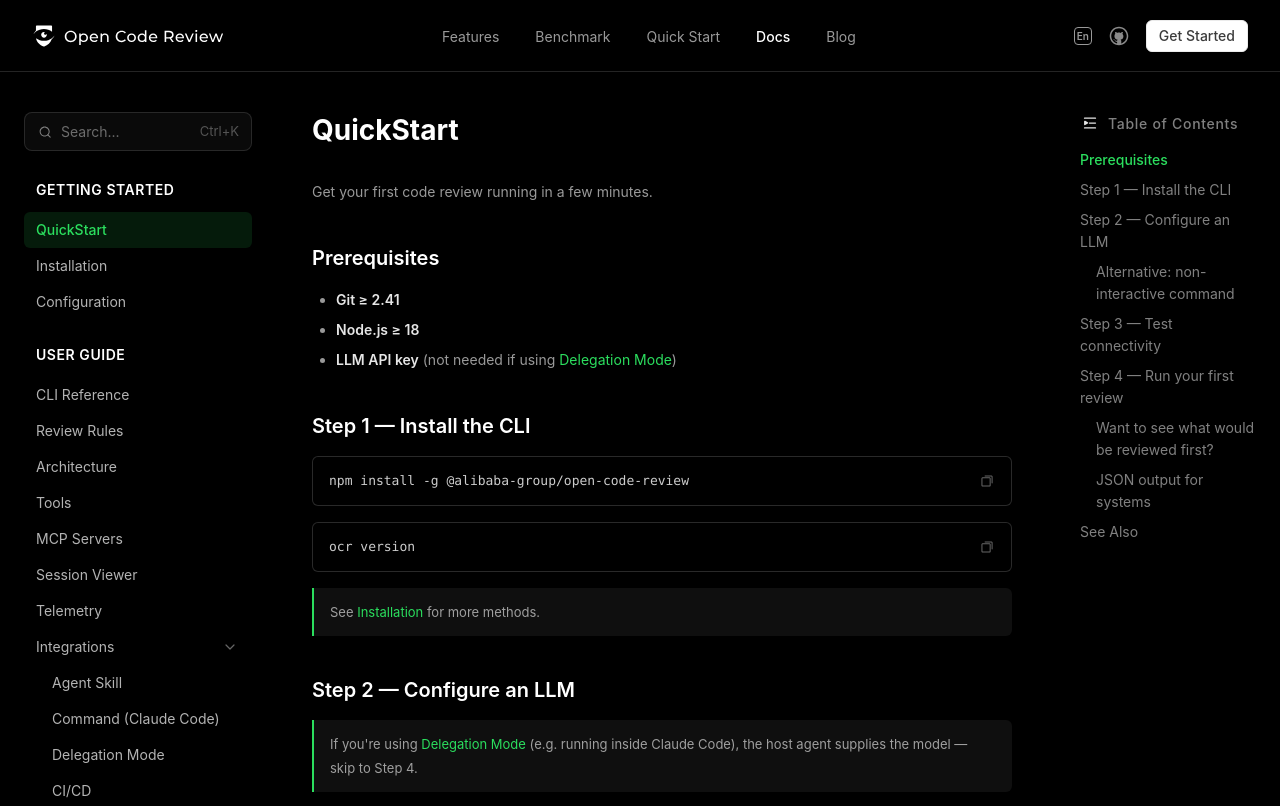
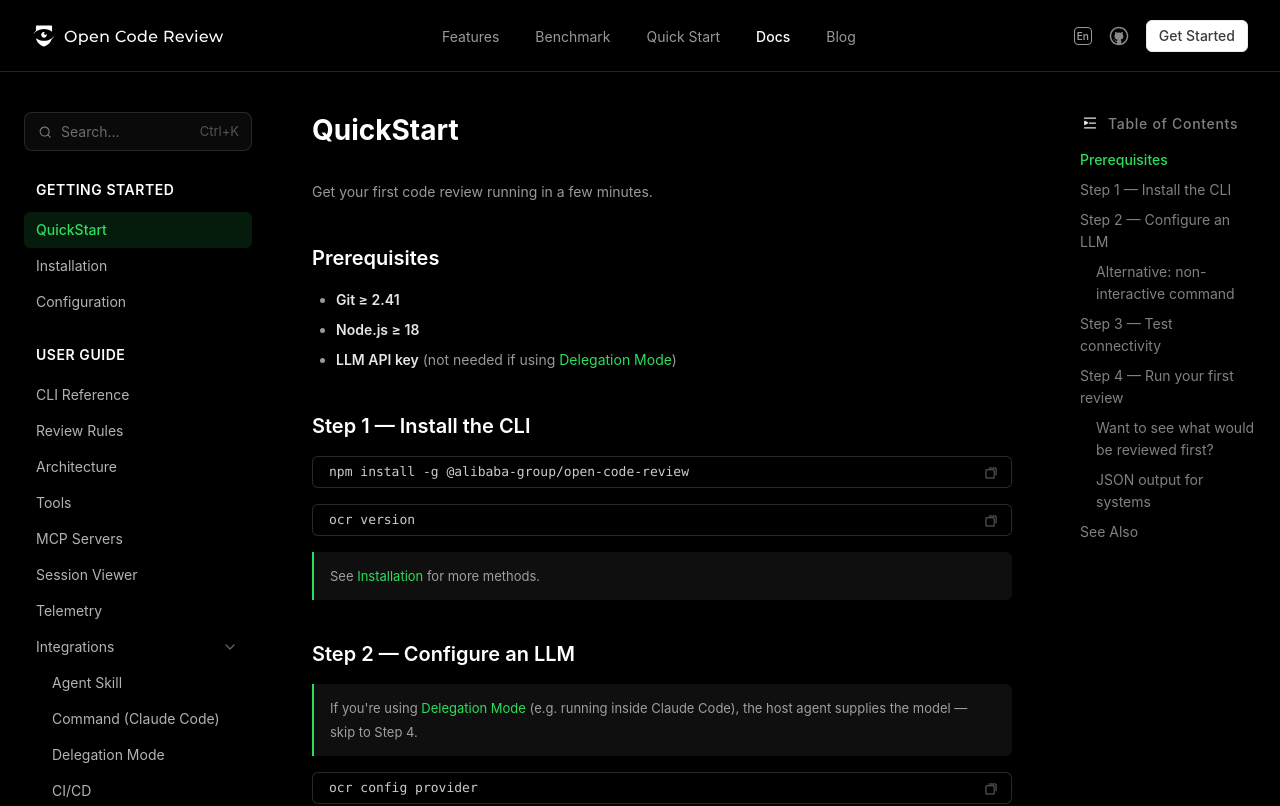
Before and after one commit to Githab-capibara/open-code-review, a React app in the folder pages/: page /docs in a window 1280 px wide. Shown: the top 806 px of the page. Built offline with nearby package versions, Linux system fonts and the light colour scheme.

Commit message:
fix(pages): keep code block copy button anchored during horizontal scroll (#547)
* fix(pages): keep code block copy button anchored during horizontal scroll

* fix(pages): reveal copy button on hover and drop dead flex styles

```diff
--- a/pages/src/components/MarkdownRenderer.tsx
+++ b/pages/src/components/MarkdownRenderer.tsx
@@ -85,9 +85,7 @@ const MarkdownRenderer: React.FC<MarkdownRendererProps> = ({ content }) => {
       const trimmed = text.replace(/^\n+|\n+$/g, '');
       const content = escaped ? trimmed : trimmed.replace(/&/g, '&amp;').replace(/</g, '&lt;').replace(/>/g, '&gt;').replace(/"/g, '&quot;');
       const langClass = lang ? ` class="language-${lang}"` : '';
-      const isMultiline = trimmed.includes('\n');
-      const alignItems = isMultiline ? 'flex-start' : 'center';
-      return `<pre style="align-items:${alignItems};"><code${langClass}>${content}</code></pre>\n`;
+      return `<pre><code${langClass}>${content}</code></pre>\n`;
     };
     const instance = new Marked({ gfm: true, breaks: false, renderer });
     return DOMPurify.sanitize(instance.parse(content) as string);
@@ -105,10 +103,9 @@ const MarkdownRenderer: React.FC<MarkdownRendererProps> = ({ content }) => {
       if (!codeEl || codeEl.classList.contains('language-mermaid')) return;
       if (pre.querySelector('.code-copy-btn')) return; // already added
 
-      // Create copy button matching reference HTML
+      // Create copy button; visual styles live in docs-markdown.css
       const btn = document.createElement('div');
       btn.className = 'code-copy-btn';
-      btn.style.cssText = 'display:flex;flex-shrink:0;justify-content:flex-start;align-items:flex-start;flex-direction:column;padding-top:4px;padding-bottom:4px;cursor:pointer;';
       btn.innerHTML = `<img src="${copyIcon}" alt="copy" style="width:16px;height:16px;" />`;
       btn.addEventListener('click', () => {
         const text = codeEl.textContent || '';
--- a/pages/src/styles/docs-markdown.css
+++ b/pages/src/styles/docs-markdown.css
@@ -71,26 +71,55 @@
   background: #000000;
   border: 1px solid rgba(255, 255, 255, 0.16);
   border-radius: 6px;
-  padding: 4px 16px;
+  padding: 4px 0;
   margin: 0 0 16px 0;
-  overflow-x: auto;
-  display: flex;
-  align-self: stretch;
-  justify-content: space-between;
-  align-items: center;
+  position: relative;
 }
 
 .docs-markdown pre code {
   background: none;
   border: none;
-  padding: 0;
+  padding: 0 16px;
   font-size: 13px;
   line-height: 22px;
   color: rgba(255, 255, 255, 0.8);
   white-space: pre;
   display: block;
-  flex: 1;
-  min-width: 0;
+  overflow-x: auto;
+  scrollbar-width: thin;
+  scrollbar-color: rgba(255, 255, 255, 0.15) transparent;
+}
+
+/* Copy button: revealed on hover so it never obscures code while reading;
+   the translucent background keeps it legible over long lines. */
+.docs-markdown pre .code-copy-btn {
+  position: absolute;
+  top: 4px;
+  right: 8px;
+  display: flex;
+  padding: 4px;
+  cursor: pointer;
+  background: rgba(0, 0, 0, 0.7);
+  border-radius: 4px;
+  opacity: 0;
+  transition: opacity 0.15s ease;
+}
+
+.docs-markdown pre:hover .code-copy-btn {
+  opacity: 1;
+}
+
+/* The generic content-image rule below must not inflate the icon. */
+.docs-markdown pre .code-copy-btn img {
+  margin: 0;
+  border-radius: 0;
+}
+
+/* Touch devices have no hover: keep the button always visible. */
+@media (hover: none) {
+  .docs-markdown pre .code-copy-btn {
+    opacity: 1;
+  }
 }
 
 /* Lists */
@@ -236,15 +265,15 @@
 }
 
 /* Scrollbar styling for code blocks */
-.docs-markdown pre::-webkit-scrollbar {
+.docs-markdown pre code::-webkit-scrollbar {
   height: 6px;
 }
 
-.docs-markdown pre::-webkit-scrollbar-track {
+.docs-markdown pre code::-webkit-scrollbar-track {
   background: transparent;
 }
 
-.docs-markdown pre::-webkit-scrollbar-thumb {
+.docs-markdown pre code::-webkit-scrollbar-thumb {
   background: rgba(255, 255, 255, 0.15);
   border-radius: 3px;
 }
```
